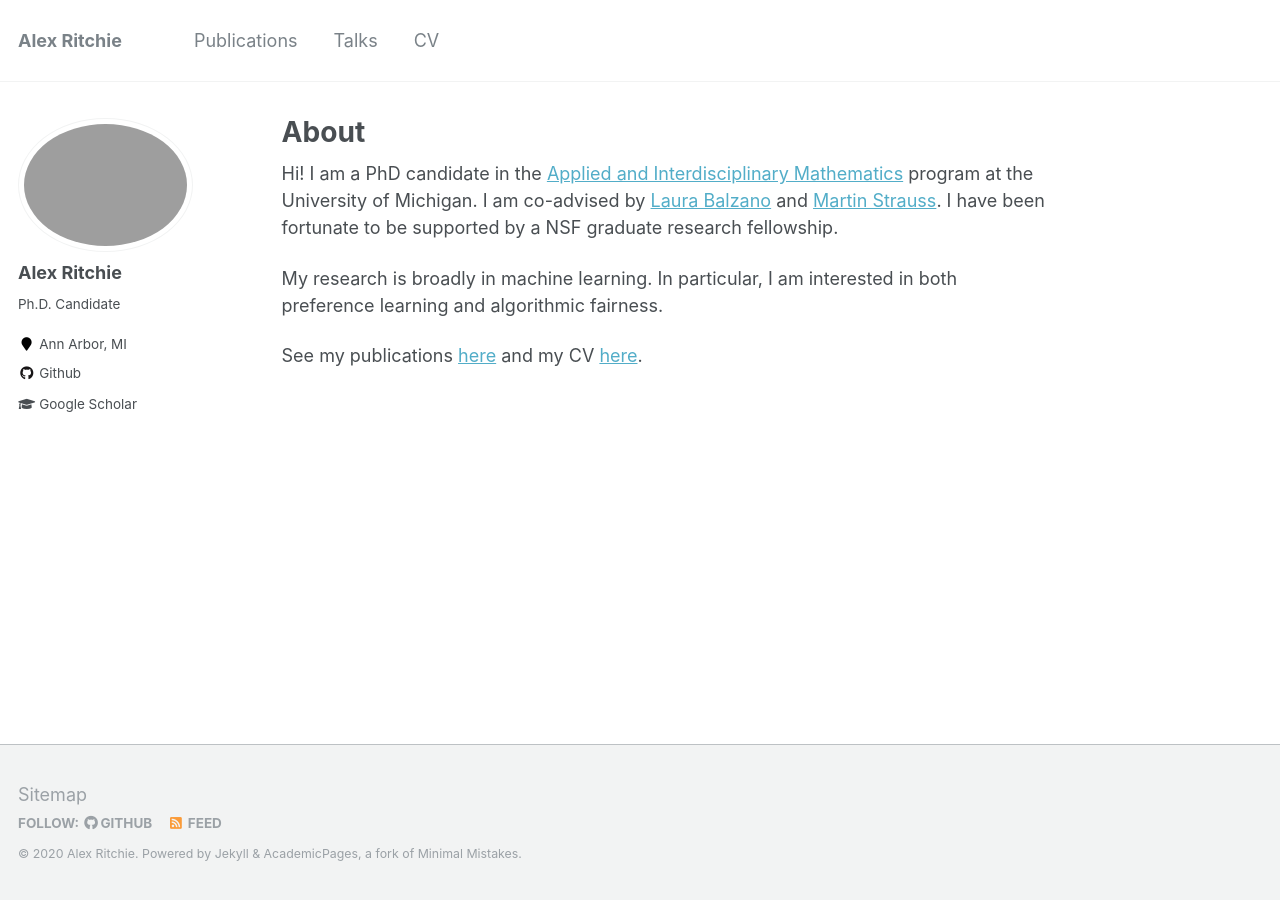
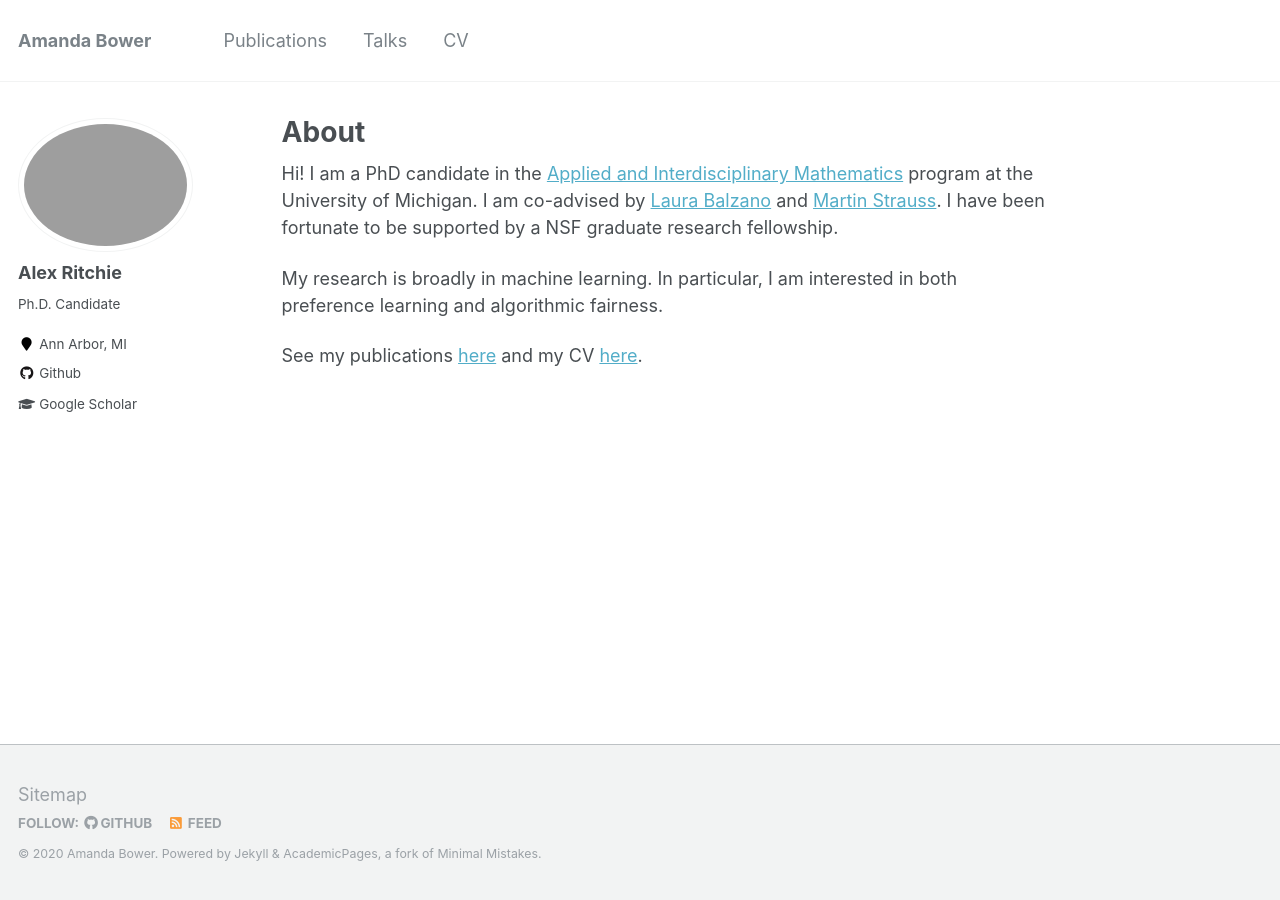
Before and after one commit to Amandarg/amandarg.github.io, a Jekyll site: the page built from _pages/about.md, in a window 1280 px wide. Built offline with Jekyll 4.4.1, drawn with Linux system fonts in a browser that asks for light colours.

Commit message:
Update _config.yml

```diff
--- a/_config.yml
+++ b/_config.yml
@@ -7,13 +7,13 @@
 
 # Site Settings
 locale                   : "en-US"
-title                    : "Alex Ritchie"
+title                    : "Amanda Bower"
 title_separator          : "-"
-name                     : &name "Alex Ritchie"
+name                     : &name "Amanda Bower"
 description              : &description "Ph.D Candidate at University of Michigan"
-url                      : https://aritchie9590.github.io # the base hostname & protocol for your site e.g. "https://mmistakes.github.io"
+url                      : https://amandarg.github.io # the base hostname & protocol for your site e.g. "https://mmistakes.github.io"
 baseurl                  : "" # the subpath of your site, e.g. "/blog"
-repository               : "aritchie9590.github.io/"
+repository               : "amandarg.github.io/"
 teaser                   :  # filename of teaser fallback teaser image placed in /images/, .e.g. "500x300.png"
 breadcrumbs              : false # true, false (default)
 words_per_minute         : 160
```
